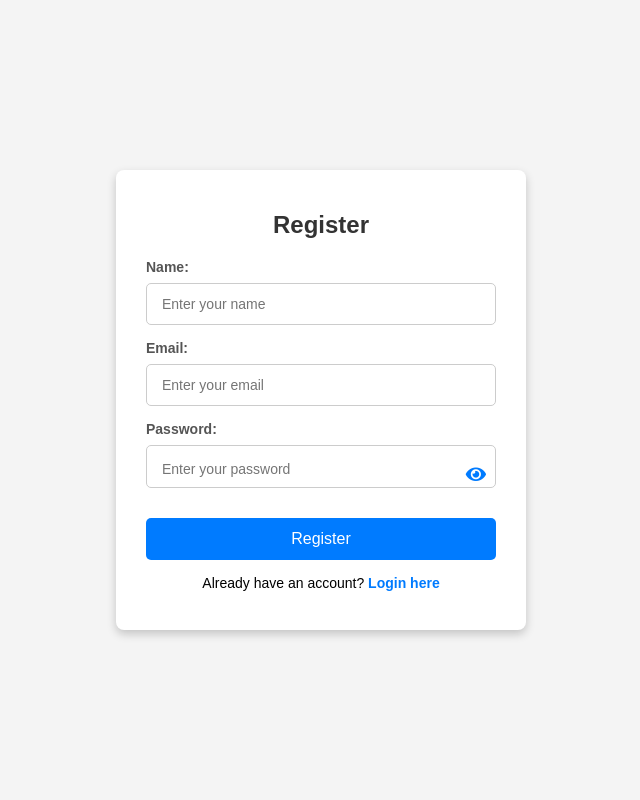
After one commit to Njagi-S/MyDuka-System, a Flask app: page /register in a window 1280 px wide. The commit adds this page. Shown: the whole page, without its empty margins (319-959 px from the left). Run offline with Flask 3, Linux system fonts and the light colour scheme.

Commit message:
Updated With Register and Login

```diff
--- a/main.py
+++ b/main.py
@@ -85,8 +85,36 @@ def dashboard():
     # print("Sales Per Product (a, b):", a, b)
 
     # Debugging
-    print(sales_per_prod)
+    # print(sales_per_prod)
 
     return render_template("dashboard.html", x=x, y=y, a=a, b=b, sales_data = daily_sales)
 
+@app.route("/login", methods=["GET", "POST"])
+def login():
+    if request.method == "POST":
+        email = request.form["email"]
+        password = request.form["password"]
+        query = "SELECT id FROM users WHERE email = '{}' AND password = '{}' ".format(email, password)
+        cur.execute(query)
+        result = cur.fetchone()
+        if result is None:
+            return "Invalid Credentials ! "  # Returns the message
+        else:
+            # If a user is found, redirect to the dashboard
+            return redirect("/dashboard")
+    else:
+        # GET request: render the login form
+        return render_template("login.html")
+@app.route("/register", methods=["GET", "POST"])
+def register():
+    if request.method == "POST":
+        name = request.form["name"]
+        email = request.form["email"]
+        password = request.form["password"]
+        query = "INSERT INTO users (name, email, password) VALUES ('{}', '{}','{}')".format(name, email, password)
+        cur.execute(query)
+        conn.commit()  # Commit the changes to the database
+        return redirect("/dashboard")
+    else:
+        return render_template("register.html")
 app.run(debug=True)
--- /dev/null
+++ b/templates/register.html
@@ -0,0 +1,145 @@
+<!DOCTYPE html>
+<html lang="en">
+
+<head>
+    <meta charset="UTF-8">
+    <meta name="viewport" content="width=device-width, initial-scale=1.0">
+    <title>Register</title>
+    <link rel="stylesheet" href="https://cdnjs.cloudflare.com/ajax/libs/font-awesome/5.15.4/css/all.min.css" />
+    <style>
+        body {
+            font-family: Arial, sans-serif;
+            background-color: #f4f4f4;
+            margin: 0;
+            padding: 0;
+            display: flex;
+            justify-content: center;
+            align-items: center;
+            height: 100vh;
+        }
+
+        .form-container {
+            background: white;
+            padding: 25px 30px;
+            border-radius: 8px;
+            box-shadow: 0 4px 10px rgba(0, 0, 0, 0.2);
+            width: 350px;
+        }
+
+        .form-container h1 {
+            text-align: center;
+            margin-bottom: 20px;
+            color: #333;
+            font-size: 24px;
+        }
+
+        .form-container label {
+            display: block;
+            margin-bottom: 8px;
+            font-weight: bold;
+            color: #555;
+            font-size: 14px;
+        }
+
+        .form-container .password-wrapper {
+            position: relative;
+            margin-bottom: 15px;
+        }
+
+        .form-container input {
+            width: 100%;
+            padding: 12px 15px;
+            margin-bottom: 15px;
+            border: 1px solid #ccc;
+            border-radius: 5px;
+            font-size: 14px;
+            box-sizing: border-box;
+        }
+
+        .form-container .password-wrapper input {
+            padding-right: 40px; /* Space for the toggle icon */
+            padding-bottom: 10px;
+            padding-top: 15px;
+        }
+
+        .form-container .toggle-icon {
+            position: absolute;
+            top: 50%;
+            right: 10px;
+            transform: translateY(-50%);
+            cursor: pointer;
+            color: #007BFF;
+            font-size: 18px;
+        }
+
+        .form-container button {
+            width: 100%;
+            padding: 12px;
+            background-color: #007BFF;
+            color: white;
+            border: none;
+            border-radius: 5px;
+            font-size: 16px;
+            cursor: pointer;
+        }
+
+        .form-container button:hover {
+            background-color: #0056b3;
+        }
+
+        .form-container p {
+            text-align: center;
+            margin-top: 15px;
+            font-size: 14px;
+        }
+
+        .form-container a {
+            color: #007BFF;
+            text-decoration: none;
+            font-weight: bold;
+        }
+
+        .form-container a:hover {
+            text-decoration: underline;
+        }
+    </style>
+</head>
+
+<body>
+    <div class="form-container">
+        <h1>Register</h1>
+        <form action="/register" method="POST">
+            <label for="name">Name:</label>
+            <input type="text" id="name" name="name" placeholder="Enter your name" required>
+
+            <label for="email">Email:</label>
+            <input type="email" id="email" name="email" placeholder="Enter your email" required>
+
+            <label for="password">Password:</label>
+            <div class="password-wrapper">
+                <input type="password" id="password" name="password" placeholder="Enter your password" required>
+                <i id="togglePassword" class="fas fa-eye toggle-icon"></i>
+            </div>
+
+            <button type="submit">Register</button>
+        </form>
+        <p>Already have an account? <a href="/login">Login here</a></p>
+    </div>
+
+    <script>
+        // Password toggle functionality
+        const togglePassword = document.getElementById('togglePassword');
+        const passwordInput = document.getElementById('password');
+
+        togglePassword.addEventListener('click', function () {
+            // Toggle the password field type
+            const type = passwordInput.type === 'password' ? 'text' : 'password';
+            passwordInput.type = type;
+
+            // Toggle the icon
+            this.classList.toggle('fa-eye-slash');
+        });
+    </script>
+</body>
+
+</html>
--- a/templates/sales.html
+++ b/templates/sales.html
@@ -9,7 +9,7 @@
 </head>
 
 <body>
-    <form action="" method="POST">
+    <form action="/sales" method="POST">
         <label for="" >PRODUCT_ID</label>
         <select name="pid" id="pid">
             {% for p in myproducts %}
```
Also changed, not shown: templates/login.html (added, +142 -0 lines).
